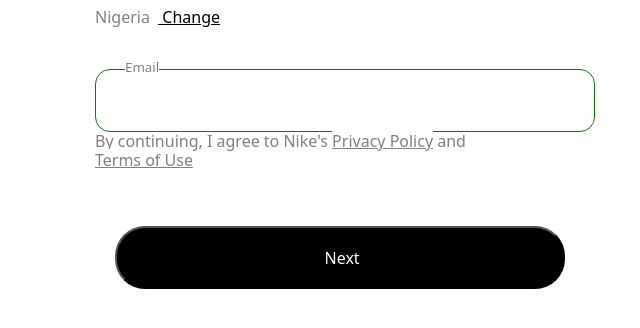
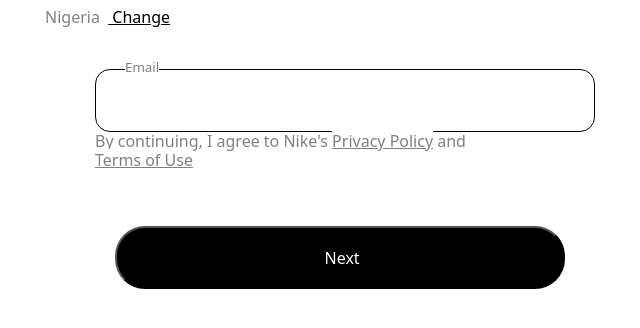
Before and after one commit to Similoluwa-06/nike, a plain HTML site: page index.html in a window 1280 px wide. Shown: the part 176-504 px from the top of the page, without its empty margins (255-895 px from the left). Drawn offline with Linux system fonts and the light colour scheme.

```diff
--- a/CSS/styles.css
+++ b/CSS/styles.css
@@ -22,7 +22,7 @@
 }
 #h2{
   color: grey;
-  margin-left: 350px;
+  margin-left: 300px;
   font-weight: 500;
 }
 #h3{
@@ -48,7 +48,7 @@
   height: 63px;
   width: 500px;
   border-radius: 15px;
-  border: 1px solid green;
+  border: 1px solid black;
   margin-left: 350px;
 }
 #em{
```
